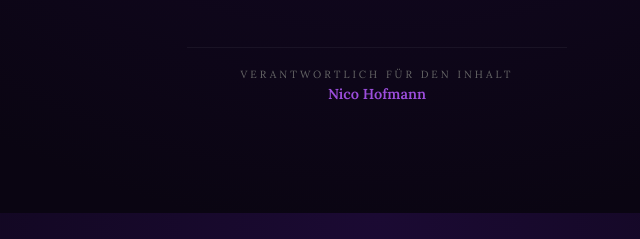
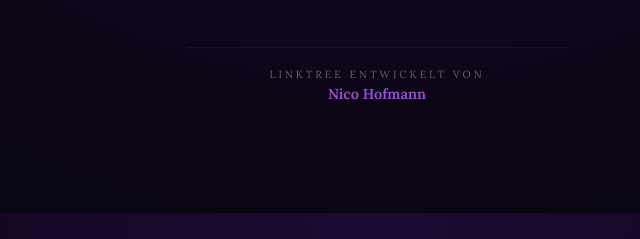
Before and after one commit to NicoKeyboardX/Linktree, a plain HTML site: page index.html in a window 1280 px wide. Shown: the part 587-826 px from the top of the page, 263-903 px from the left. Drawn offline with nearby package versions, Linux system fonts and the light colour scheme.

Commit message:
Aktualisieren von index.html

```diff
--- a/index.html
+++ b/index.html
@@ -3,7 +3,7 @@
 <head>
     <meta charset="UTF-8">
     <meta name="viewport" content="width=device-width, initial-scale=1.0">
-    <title>Nico Hofmann | Digital</title>
+    <title>Linktree Nico Hofmann</title>
 
     <!-- Google Fonts -->
     <link href="https://fonts.googleapis.com/css2?family=Playfair+Display:wght@700&family=Lora:wght@400;600&display=swap" rel="stylesheet">
@@ -182,7 +182,7 @@
 
         <!-- Footer -->
         <footer>
-            <div class="footer-label">Verantwortlich für den Inhalt</div>
+            <div class="footer-label">Linktree entwickelt von</div>
             <div class="footer-name">Nico Hofmann</div>
         </footer>
     </div>
```
